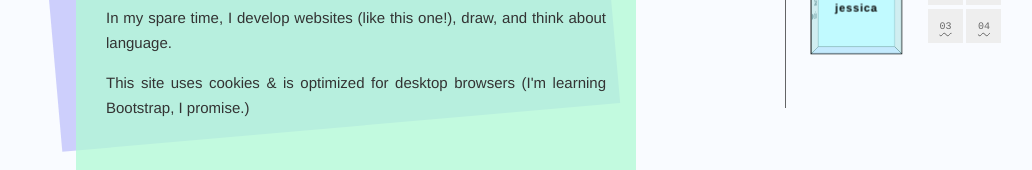
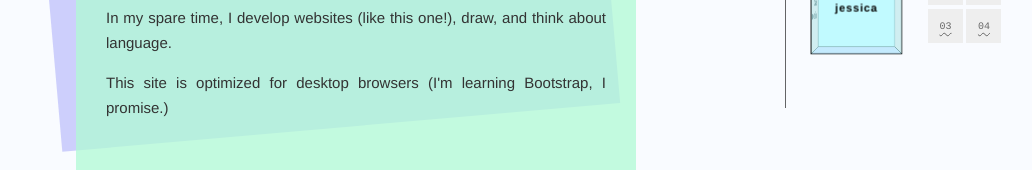
Before and after one commit to mjessicacheng/mjessicacheng.github.io, a plain HTML site: page index.html in a window 1280 px wide. Shown: the part 392-562 px from the top of the page, without its empty margins (144-1176 px from the left). Drawn offline with Linux system fonts and the light colour scheme; a web font is replaced by a local one.

Commit message:
Minor changes.

```diff
--- a/index.html
+++ b/index.html
@@ -31,7 +31,7 @@
     <h1>Hey, I'm Jessica!</h1>
     <p>I'm a 19-year-old studying at UCLA. I like logic and computer science alot! I'm on a year-long quest to build my own compiler, and am super excited to learn about parsing, in particular. I tutor a lower-division philosophy class at UCLA.</p>
     <p>In my spare time, I develop websites (like this one!), draw, and think about language.</p>
-    <p>This site uses cookies & is optimized for desktop browsers (I'm learning Bootstrap, I promise.)</p>
+    <p>This site is optimized for desktop browsers (I'm learning Bootstrap, I promise.)</p>
   </div>
 </div>
 
```
